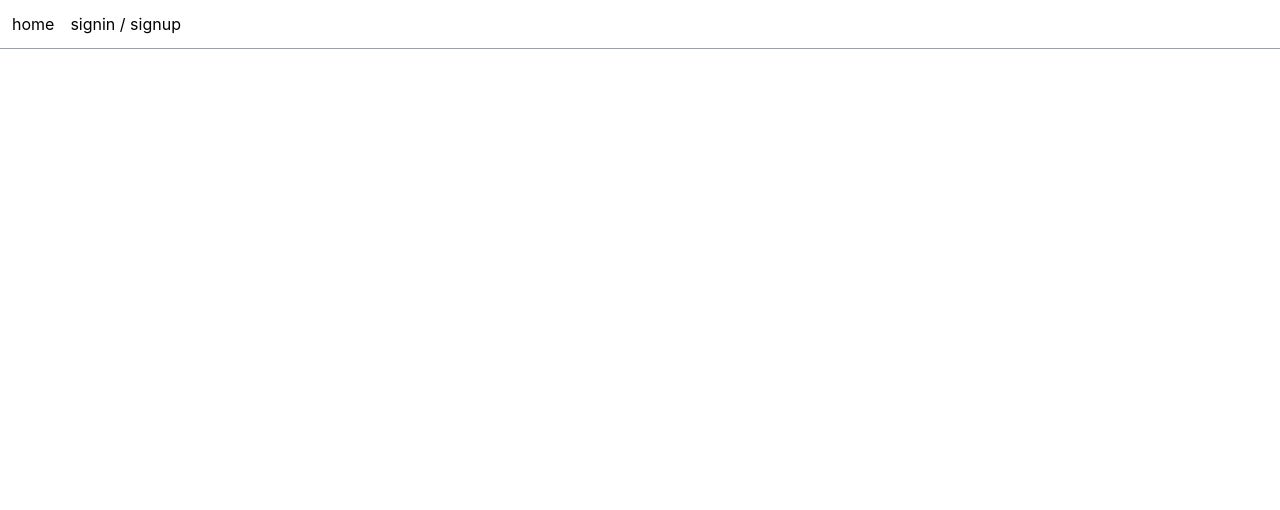
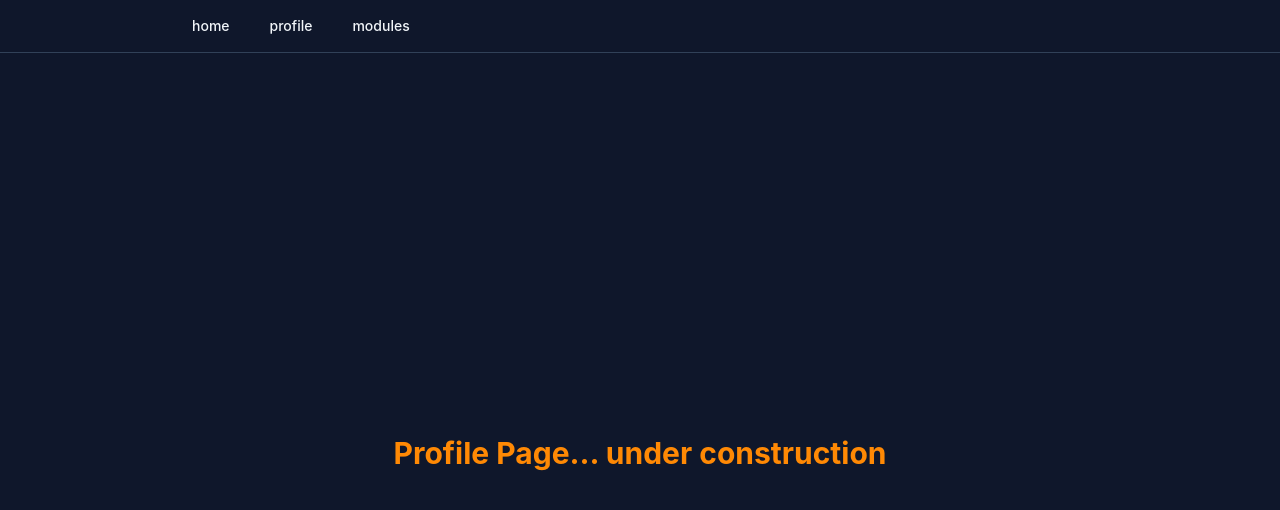
Before and after one commit to millan-figueroa/studyhub-frontend, a React (Vite) app: page /profile in a window 1280 px wide. Shown: the top 510 px of the page. Built offline with nearby package versions, Linux system fonts and the light colour scheme; no server answers.

Commit message:
Adds logout button to navbar, updates styles in homepage, troubleshooting registration flow/ global auth

```diff
--- a/src/App.tsx
+++ b/src/App.tsx
@@ -4,6 +4,7 @@ import ModulesPage from "./pages/ModulesPage"; // this is my modules dashboard
 import Navbar from "./components/Navbar";
 import ModuleDetailsPage from "./pages/ModuleDetailsPage"; // single module page
 import AuthPage from "./pages/AuthPage";
+import ProfilePage from "./pages/ProfilePage";
 
 function App() {
   return (
@@ -19,6 +20,9 @@ function App() {
         {/* modules dashboard (list of all modules user created) */}
         <Route path="/modules" element={<ModulesPage />} />
 
+        {/* user/ account info */}
+        <Route path="/profile" element={<ProfilePage />} />
+
         {/* module details page with tasks inside it */}
         <Route path="/modules/:moduleId" element={<ModuleDetailsPage />} />
 
--- a/src/components/Navbar.tsx
+++ b/src/components/Navbar.tsx
@@ -3,56 +3,60 @@ import { useAuth } from "../context/useAuth";
 
 export default function NavBar() {
   const auth = useAuth(); // may be null at first render
-
+  console.log("NAV AUTH:", auth);
   // if auth is null, show minimal navbar so app doesn't crash
   if (!auth) {
     return (
-      <nav className="flex gap-4 p-3 border-b border-gray-400">
-        <NavLink className="hover:underline" to="/">
+      <nav className="bg-slate-900 border-b border-slate-700 text-slate-100 px-6 py-4">
+        <div className="flex justify-center gap-10 text-sm font-medium">
+          <NavLink className="hover:text-orange-400 transition" to="/">
             home
           </NavLink>
-        <NavLink className="hover:underline" to="/auth">
-          signin / signup
+          <NavLink className="hover:text-orange-400 transition" to="/modules">
+            modules
           </NavLink>
+        </div>
       </nav>
     );
   }
 
-  // grab current user and logout function
   const { user, logOut } = auth;
 
   return (
-    <nav className="flex gap-4 p-3 border-b border-gray-400">
-      <NavLink className="hover:underline" to="/">
+    <nav className="bg-slate-900 border-b border-slate-700 text-slate-100 px-6 py-4">
+      <div className="flex justify-between items-center max-w-4xl mx-auto text-sm font-medium">
+        {/* left side */}
+        <div className="flex gap-10">
+          <NavLink className="hover:text-orange-400 transition" to="/">
             home
           </NavLink>
+          <NavLink className="hover:text-orange-400 transition" to="/profile">
+            profile
+          </NavLink>
 
-      {/* if user is not logged in show auth link */}
-      {!user && (
-        <NavLink className="hover:underline" to="/auth">
-          signin / signup
-        </NavLink>
-      )}
-
-      {/* if logged in show modules link */}
           {user && (
-        <NavLink className="hover:underline" to="/modules">
+            <NavLink className="hover:text-orange-400 transition" to="/modules">
               modules
             </NavLink>
           )}
 
-      {/* logout button when logged in */}
+          {!user && (
+            <NavLink className="hover:text-orange-400 transition" to="/modules">
+              modules
+            </NavLink>
+          )}
+        </div>
+
+        {/* right side — logout */}
         {user && (
-        <NavLink
-          className="hover:underline"
-          to="/"
-          onClick={() => {
-            logOut(); // clears user + token
-          }}
+          <button
+            onClick={logOut}
+            className="px-4 py-1.5 rounded-full bg-orange-500 text-slate-900 font-semibold hover:bg-orange-400 transition"
           >
             logout
-        </NavLink>
+          </button>
         )}
+      </div>
     </nav>
   );
 }
--- a/src/pages/HomePage.tsx
+++ b/src/pages/HomePage.tsx
@@ -65,7 +65,7 @@ function HomePage() {
         <div className="flex gap-4 flex-wrap">
           <Link
             to="/modules"
-            className="px-6 py-2 rounded-full bg-sky-400 text-slate-900 font-semibold hover:bg-sky-300 transition"
+            className="px-6 py-2 rounded-full bg-orange-400 text-slate-900 font-semibold hover:bg-orange-300 transition"
           >
             view modules
           </Link>
--- /dev/null
+++ b/src/pages/ProfilePage.tsx
@@ -0,0 +1,9 @@
+export default function ProfilePage() {
+  return (
+    <div className="min-h-screen bg-slate-900 flex items-center justify-center p-6">
+      <h1 className="text-3xl font-bold text-orange-400">
+        Profile Page... under construction
+      </h1>
+    </div>
+  );
+}
```
Lines whose indentation alone changed are shown as unchanged.
